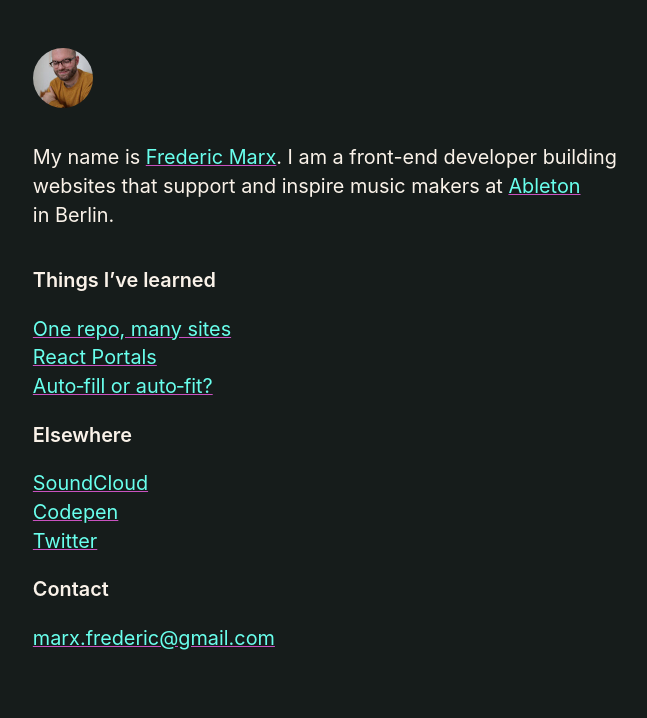
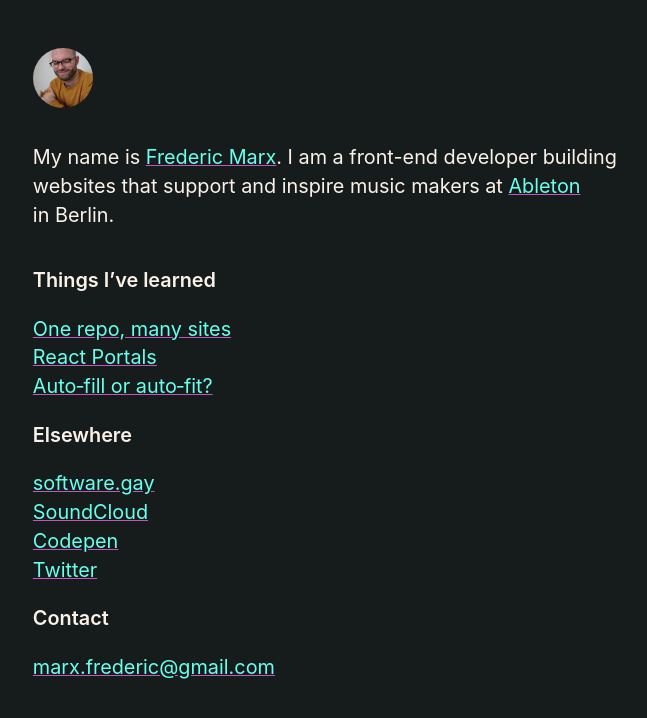
Before and after one commit to fredericmarx/fmarx.com, an Eleventy site: page src/index.njk in a window 1280 px wide. Shown: the whole page, without its empty margins (374-1021 px from the left). Built offline with nearby package versions, Linux system fonts and the light colour scheme; Eleventy itself is replaced by a stand-in of ours; files that its build step writes are made by us from their sources.

Commit message:
Add software.gay link

```diff
--- a/src/_includes/partials/footer.njk
+++ b/src/_includes/partials/footer.njk
@@ -18,6 +18,8 @@
     <ul class="list-reset">
       {% if gay.environment == 'gay' %}
         <li><a class="p-author h-card" href="https://fmarx.com{{ page.url }}" rel="author">fmarx.com</a></li>
+      {% else %}
+        <li><a class="p-author h-card" href="https://software.gay{{ page.url }}" rel="me">software.gay</a></li>
       {% endif %}
       <li><a rel="me" href="https://soundcloud.com/ersteller">SoundCloud</a></li>
       <li><a rel="me" href="https://codepen.com/fredericmarx">Codepen</a></li>
```
